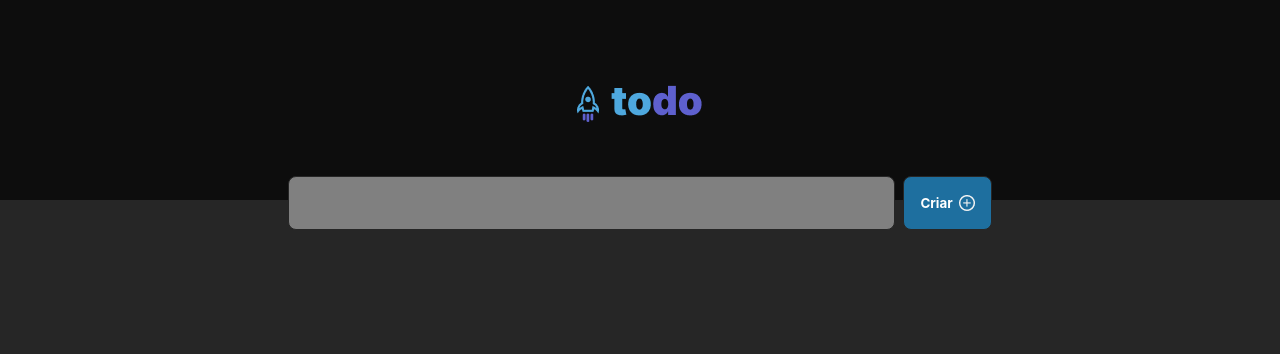
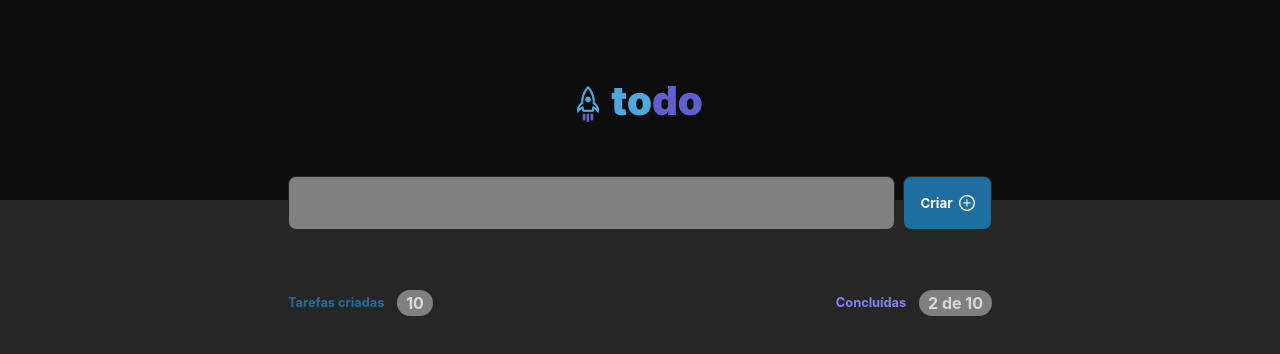
Before and after one commit to walissonsou/first-app-with-vite, a React (Vite) app: page / in a window 1280 px wide. Shown: the top 354 px of the page. Built offline with nearby package versions, Linux system fonts and the light colour scheme.

Commit message:
Header do component Task

```diff
--- a/src/App.tsx
+++ b/src/App.tsx
@@ -1,9 +1,11 @@
 import { Header } from './componentes/Header/index'
+import { Task } from './componentes/Tasks'
 
 function App() {
   return (
     <>
       <Header />
+      <Task />
     </>
   )
 }
--- /dev/null
+++ b/src/componentes/Tasks/index.tsx
@@ -0,0 +1,21 @@
+import styles from './task.module.css'
+
+export function Task() {
+  return (
+    <section className={styles.tasks}>
+      <header className={styles.header}>
+        <div>
+          <p>
+          Tarefas criadas
+          </p>
+          <span> 10</span>
+        </div>
+        <div>
+          <p className={styles.textRoxo}> Concluídas
+          </p>
+          <span> 2 de 10 </span>
+        </div>
+      </header>
+    </section>
+  )
+}
--- /dev/null
+++ b/src/componentes/Tasks/task.module.css
@@ -0,0 +1,42 @@
+.tasks {
+  width: 100%;
+  max-width: 46rem;
+  margin: 0 auto; /* sem margem vertical e margem automatica horizontal, centralizando o bloco na tela */
+  margin-top: 5.6rem;
+  padding: 0 1rem;
+}
+
+
+.header{
+  display: flex;
+  align-items: center;
+  justify-content: space-between;
+  margin-top: 1.5rem/
+
+}
+
+.header div {
+display: flex;
+align-items: center;
+gap: 0.8rem;
+}
+
+.header p
+ {
+  font-size: 0.8rem;
+  color: var(--blue-dark);
+  font-weight: bold;
+}
+.header .textRoxo{
+  font-size: 0.8rem;
+  color: var(--purple);
+  font-weight: bold;
+}
+.header span{
+  background: var(--gray-300);
+  font-size: 1rem;
+  color: var(--gray-200);
+  border-radius: 999px;
+  padding: 3px 9px;
+  font-weight: bold;
+}
```
